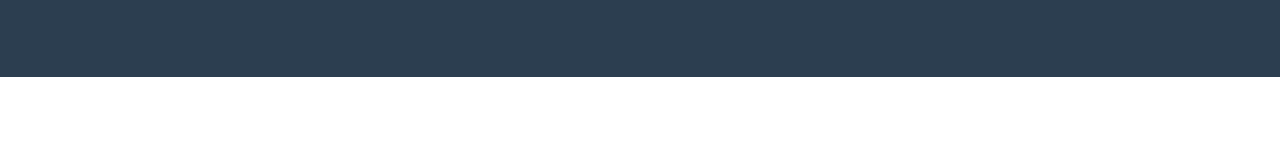
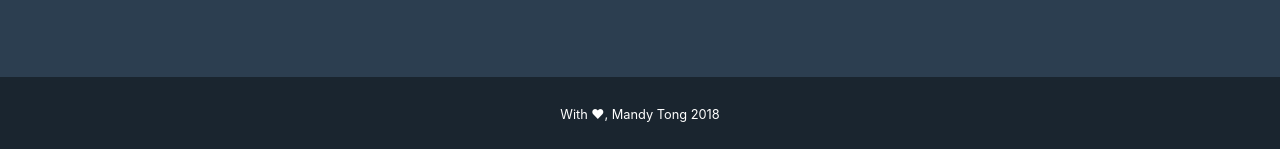
Before and after one commit to draconis79/mandy_tong, a website with bundled scripts: page index.html in a window 1280 px wide. Shown: the part 2351-2500 px from the top of the page. Before the commit the page ends 2428 px from the top, so only its background shows below. Built offline with nearby package versions, Linux system fonts and the light colour scheme; files whose address does not match are found by name.

Commit message:
added footer

```diff
--- a/index.html
+++ b/index.html
@@ -212,6 +212,12 @@
       </div>
     </footer>
 
+      <div class="copyright py-4 text-center text-white">
+        <div class="container">
+          <small>With &hearts;, Mandy Tong 2018</small>
+        </div>
+     </div>
+
     <!-- Scroll to Top Button (Only visible on small and extra-small screen sizes) -->
     <div class="scroll-to-top d-lg-none position-fixed ">
       <a class="js-scroll-trigger d-block text-center text-white rounded" href="#page-top">
@@ -255,13 +261,13 @@
               <hr class="star-dark mb-5">
               <img class="img-fluid mb-5" src="img/portfolio/project2.png" alt="">
               <p class="mb-5">Cool Kicks is a sneaker app where users can check out the editor's pick, release date as well as post their sneakers to the community. Built in a Multi-Page Application with JavaScript, MongoDB, Express.js, Node.js, EJS, HTML, CSS, Bootstrap, RESTful, and CRUD.</p>
-              <a class="btn btn-primary btn-lg rounded-pill portfolio-modal-dismiss" href="https://cool-kicks.herokuapp.com/sneakers/">
-                View Project</a>
+              <a class="btn btn-primary btn-lg rounded-pill portfolio-modal-dismiss" href="https://cool-kicks.herokuapp.com/sneakers/">View Project</a>
             </div>
           </div>
         </div>
       </div>
     </div>
+
 
     <!-- Portfolio Modal 3 -->
     <div class="portfolio-modal mfp-hide" id="portfolio-modal-3">
```
